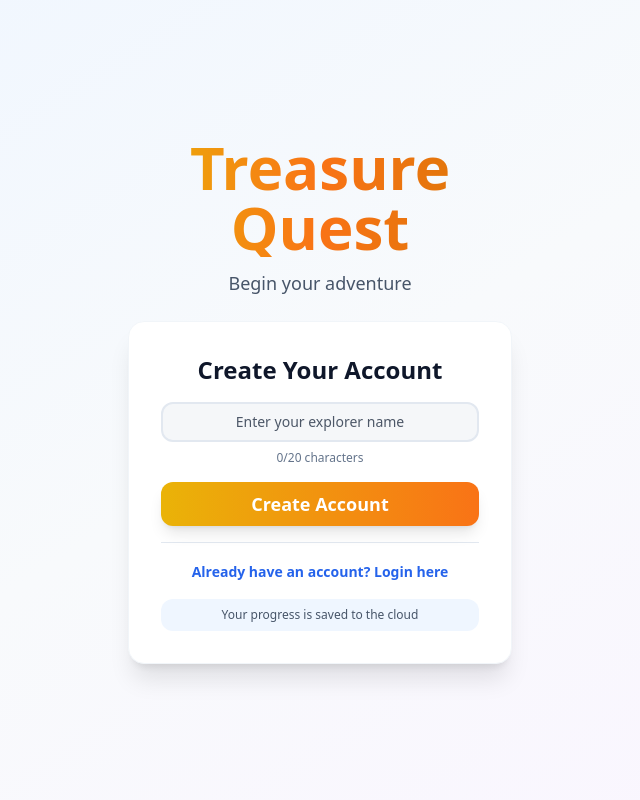
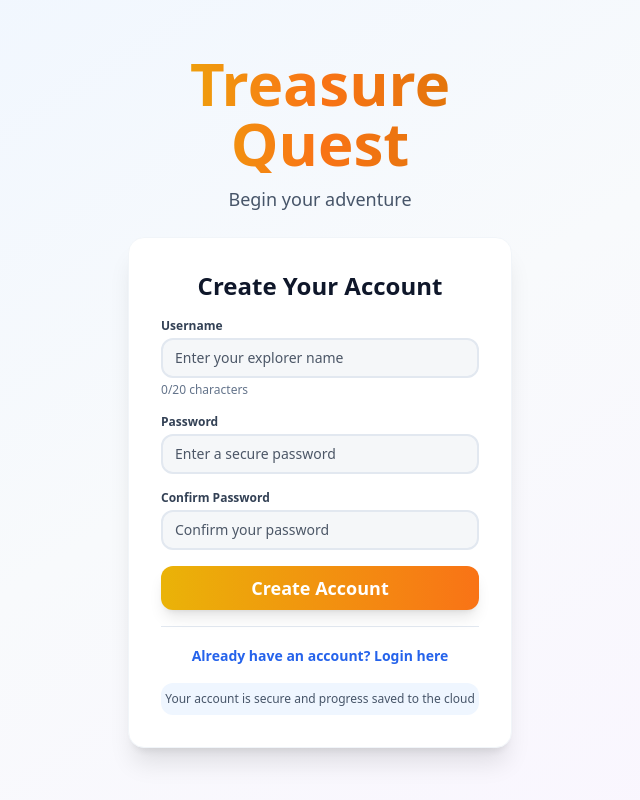
Before and after one commit to AimanMoulim/SpaceGame, a Next.js app: page / in a window 1280 px wide. Shown: the whole page, without its empty margins (320-960 px from the left). Built offline with nearby package versions, Linux system fonts and the light colour scheme.

Commit message:
feat: implement secure password hashing and authentication\n\nAdd client-side hashing utility and update Firebase auth with secure password handling.

```diff
--- a/components/UsernameSetup.tsx
+++ b/components/UsernameSetup.tsx
@@ -13,9 +13,19 @@ interface UsernameSetupProps {
 
 export function UsernameSetup({ onUsernameSet }: UsernameSetupProps) {
   const [username, setUsername] = useState('')
+  const [password, setPassword] = useState('')
+  const [confirmPassword, setConfirmPassword] = useState('')
   const [loading, setLoading] = useState(false)
   const [error, setError] = useState('')
   const [isLogin, setIsLogin] = useState(false)
+
+  const validatePassword = (pwd: string): string | null => {
+    if (pwd.length < 6) return 'Password must be at least 6 characters'
+    if (pwd.length > 50) return 'Password must be at most 50 characters'
+    if (!/[A-Z]/.test(pwd)) return 'Password must contain at least one uppercase letter'
+    if (!/[0-9]/.test(pwd)) return 'Password must contain at least one number'
+    return null
+  }
 
   const handleSubmit = async (e: React.FormEvent) => {
     e.preventDefault()
@@ -35,17 +45,33 @@ export function UsernameSetup({ onUsernameSet }: UsernameSetupProps) {
       return
     }
 
+    if (!password) {
+      setError('Please enter a password')
+      return
+    }
+
+    const passwordError = validatePassword(password)
+    if (passwordError) {
+      setError(passwordError)
+      return
+    }
+
+    if (!isLogin && password !== confirmPassword) {
+      setError('Passwords do not match')
+      return
+    }
+
     setLoading(true)
     setError('')
 
     try {
       if (isLogin) {
-        // Login: Check if username exists
-        const existing = await getUserByUsername(username.trim())
+        // Login: Check username and password
+        const existing = await getUserByUsername(username.trim(), password)
         if (existing) {
           onUsernameSet(existing.userId, username.trim())
         } else {
-          setError('Username not found. Create a new account?')
+          setError('Invalid username or password')
         }
       } else {
         // Signup: Check if username already exists
@@ -55,7 +81,7 @@ export function UsernameSetup({ onUsernameSet }: UsernameSetupProps) {
           setIsLogin(true)
         } else {
           const userId = `user_${Date.now()}`
-          const success = await initializeUserProfile(userId, username.trim())
+          const success = await initializeUserProfile(userId, username.trim(), password)
 
           if (success) {
             onUsernameSet(userId, username.trim())
@@ -90,19 +116,69 @@ export function UsernameSetup({ onUsernameSet }: UsernameSetupProps) {
           </h2>
 
           <form onSubmit={handleSubmit} className="space-y-3 sm:space-y-4">
+            {/* Username Field */}
             <div>
+              <label className="text-xs font-semibold text-slate-700 mb-1 block">Username</label>
               <Input
                 type="text"
                 placeholder="Enter your explorer name"
                 value={username}
                 onChange={(e) => setUsername(e.target.value)}
                 disabled={loading}
-                className="text-center text-sm sm:text-base py-3 sm:py-4 border-2 border-slate-200 rounded-lg focus:border-yellow-500 focus:outline-none transition-colors"
+                className="w-full text-sm sm:text-base py-2 sm:py-3 px-3 border-2 border-slate-200 rounded-lg focus:border-yellow-500 focus:outline-none transition-colors"
                 maxLength={20}
                 autoComplete="off"
               />
-              <p className="text-xs text-slate-500 mt-2 text-center">{username.length}/20 characters</p>
+              <p className="text-xs text-slate-500 mt-1">{username.length}/20 characters</p>
             </div>
+
+            {/* Password Field */}
+            <div>
+              <label className="text-xs font-semibold text-slate-700 mb-1 block">Password</label>
+              <Input
+                type="password"
+                placeholder="Enter a secure password"
+                value={password}
+                onChange={(e) => setPassword(e.target.value)}
+                disabled={loading}
+                className="w-full text-sm sm:text-base py-2 sm:py-3 px-3 border-2 border-slate-200 rounded-lg focus:border-yellow-500 focus:outline-none transition-colors"
+                autoComplete={isLogin ? 'current-password' : 'new-password'}
+              />
+              {!isLogin && password && (
+                <div className="text-xs text-slate-600 mt-2 space-y-1">
+                  <p className={password.length >= 6 ? 'text-green-600' : 'text-slate-500'}>
+                    {password.length >= 6 ? '✓' : '•'} At least 6 characters
+                  </p>
+                  <p className={/[A-Z]/.test(password) ? 'text-green-600' : 'text-slate-500'}>
+                    {/[A-Z]/.test(password) ? '✓' : '•'} One uppercase letter
+                  </p>
+                  <p className={/[0-9]/.test(password) ? 'text-green-600' : 'text-slate-500'}>
+                    {/[0-9]/.test(password) ? '✓' : '•'} One number
+                  </p>
+                </div>
+              )}
+            </div>
+
+            {/* Confirm Password Field - Signup only */}
+            {!isLogin && (
+              <div>
+                <label className="text-xs font-semibold text-slate-700 mb-1 block">Confirm Password</label>
+                <Input
+                  type="password"
+                  placeholder="Confirm your password"
+                  value={confirmPassword}
+                  onChange={(e) => setConfirmPassword(e.target.value)}
+                  disabled={loading}
+                  className="w-full text-sm sm:text-base py-2 sm:py-3 px-3 border-2 border-slate-200 rounded-lg focus:border-yellow-500 focus:outline-none transition-colors"
+                  autoComplete="new-password"
+                />
+                {confirmPassword && (
+                  <p className={password === confirmPassword ? 'text-green-600 text-xs mt-1' : 'text-red-600 text-xs mt-1'}>
+                    {password === confirmPassword ? '✓ Passwords match' : '✗ Passwords do not match'}
+                  </p>
+                )}
+              </div>
+            )}
 
             {error && (
               <div className="bg-red-50 border border-red-200 rounded-lg p-3 sm:p-4">
@@ -116,7 +192,7 @@ export function UsernameSetup({ onUsernameSet }: UsernameSetupProps) {
               className="w-full text-base sm:text-lg py-3 sm:py-4 bg-gradient-to-r from-yellow-500 to-orange-500 hover:from-yellow-600 hover:to-orange-600 text-white font-bold rounded-lg shadow-lg transition-all hover:shadow-xl disabled:opacity-50"
               size="lg"
             >
-              {loading ? 'Starting adventure...' : isLogin ? 'Login' : 'Create Account'}
+              {loading ? 'Securing access...' : isLogin ? 'Login' : 'Create Account'}
             </Button>
           </form>
 
@@ -134,7 +210,7 @@ export function UsernameSetup({ onUsernameSet }: UsernameSetupProps) {
           </div>
 
           <p className="text-xs text-slate-600 text-center pt-2 bg-blue-50 rounded-lg py-2">
-            Your progress is saved to the cloud
+            Your account is secure and progress saved to the cloud
           </p>
         </div>
       </div>
--- a/lib/firebaseService.ts
+++ b/lib/firebaseService.ts
@@ -1,8 +1,10 @@
 import { database } from './firebase'
 import { ref, set, get, update } from 'firebase/database'
+import { hashPassword, verifyPassword } from './passwordHash'
 
 export interface GameProgress {
   username: string
+  passwordHash: string
   currentLevel: number
   totalGemsCollected: number
   bestScores: { [levelId: number]: number }
@@ -55,7 +57,7 @@ export async function checkUsernameExists(username: string): Promise<boolean> {
   }
 }
 
-export async function getUserByUsername(username: string): Promise<{ userId: string; profile: GameProgress } | null> {
+export async function getUserByUsername(username: string, password?: string): Promise<{ userId: string; profile: GameProgress } | null> {
   try {
     const playersRef = ref(database, 'players')
     const snapshot = await get(playersRef)
@@ -63,8 +65,16 @@ export async function getUserByUsername(username: string): Promise<{ userId: str
 
     const players = snapshot.val()
     for (const [userId, player] of Object.entries(players)) {
-      if ((player as any).username?.toLowerCase() === username.toLowerCase()) {
-        return { userId, profile: player as GameProgress }
+      const playerData = player as any
+      if (playerData.username?.toLowerCase() === username.toLowerCase()) {
+        // If password is provided, verify it
+        if (password) {
+          const isValid = await verifyPassword(password, playerData.passwordHash)
+          if (!isValid) {
+            return null // Wrong password
+          }
+        }
+        return { userId, profile: playerData as GameProgress }
       }
     }
     return null
@@ -74,11 +84,15 @@ export async function getUserByUsername(username: string): Promise<{ userId: str
   }
 }
 
-export async function initializeUserProfile(userId: string, username: string) {
+export async function initializeUserProfile(userId: string, username: string, password: string) {
   try {
+    // Hash the password
+    const passwordHash = await hashPassword(password)
+
     const userRef = ref(database, `players/${userId}`)
     await set(userRef, {
       username,
+      passwordHash,
       currentLevel: 1,
       totalGemsCollected: 0,
       bestScores: {},
--- /dev/null
+++ b/lib/passwordHash.ts
@@ -0,0 +1,77 @@
+/**
+ * Password hashing using Web Crypto API
+ * This provides a secure way to hash passwords without exposing raw passwords
+ */
+
+// Generate a random salt
+function getRandomBytes(length: number): Uint8Array {
+  return crypto.getRandomValues(new Uint8Array(length))
+}
+
+// Convert Uint8Array to hex string
+function bytesToHex(bytes: Uint8Array): string {
+  return Array.from(bytes)
+    .map((b) => b.toString(16).padStart(2, '0'))
+    .join('')
+}
+
+// Convert hex string to Uint8Array
+function hexToBytes(hex: string): Uint8Array {
+  const bytes = new Uint8Array(hex.length / 2)
+  for (let i = 0; i < hex.length; i += 2) {
+    bytes[i / 2] = parseInt(hex.substr(i, 2), 16)
+  }
+  return bytes
+}
+
+// Hash password using PBKDF2
+async function hashPassword(password: string, salt?: Uint8Array): Promise<string> {
+  const saltBytes = salt || getRandomBytes(16)
+  const encoder = new TextEncoder()
+  const passwordBuffer = encoder.encode(password)
+
+  // Import the password key
+  const key = await crypto.subtle.importKey('raw', passwordBuffer, 'PBKDF2', false, [
+    'deriveBits',
+  ])
+
+  // Derive the key
+  const derivedKey = await crypto.subtle.deriveBits(
+    {
+      name: 'PBKDF2',
+      salt: saltBytes,
+      iterations: 100000,
+      hash: 'SHA-256',
+    },
+    key,
+    256
+  )
+
+  // Combine salt and derived key
+  const hashBytes = new Uint8Array(derivedKey)
+  const combined = new Uint8Array(saltBytes.length + hashBytes.length)
+  combined.set(saltBytes)
+  combined.set(hashBytes, saltBytes.length)
+
+  // Return as hex string
+  return bytesToHex(combined)
+}
+
+// Verify password against stored hash
+async function verifyPassword(password: string, storedHash: string): Promise<boolean> {
+  try {
+    // Extract salt from stored hash (first 32 hex chars = 16 bytes)
+    const salt = hexToBytes(storedHash.substring(0, 32))
+
+    // Hash the provided password with the same salt
+    const newHash = await hashPassword(password, salt)
+
+    // Compare hashes
+    return newHash === storedHash
+  } catch (error) {
+    console.error('Error verifying password:', error)
+    return false
+  }
+}
+
+export { hashPassword, verifyPassword }
```
